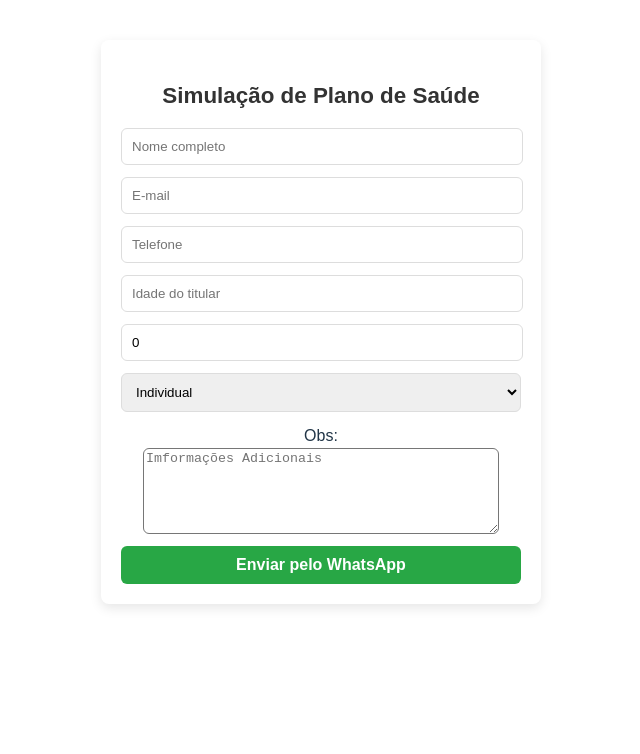
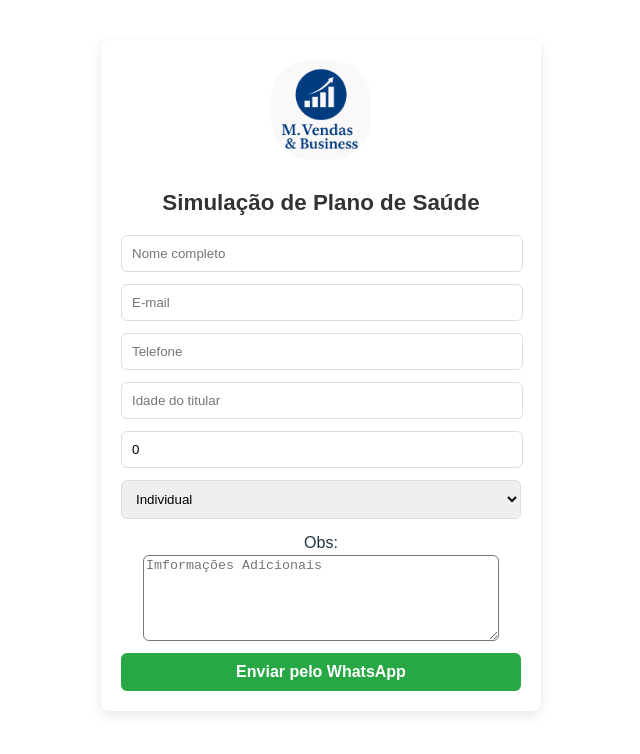
Before and after one commit to rafaelgti79/plano-saude, a React (Vite) app: page / in a window 1280 px wide. Shown: the top 754 px of the page, without its empty margins (319-959 px from the left). Built offline with nearby package versions, Linux system fonts and the light colour scheme.

Commit message:
add Logo

```diff
--- a/src/App.css
+++ b/src/App.css
@@ -67,6 +67,7 @@ input{
 }
 
 .text-obs{
+  text-align: left;
   padding: 10px;
 }
 
--- a/src/App.jsx
+++ b/src/App.jsx
@@ -1,6 +1,8 @@
 import React, { useState } from 'react';
 import jsPDF from 'jspdf';
 import './App.css';
+import Logo from './assets/logomauri.png';
+
 
 export default function PlanoSaudeOrcamento() {
 
@@ -63,6 +65,11 @@ Aguardo retorno.`;
 
   return (
     <div className="form-container">
+
+      <div>
+        <img className='logo' src={Logo} alt="logo" />
+      </div>
+
       <h2>Simulação de Plano de Saúde</h2>
 
       <form
--- a/src/index.css
+++ b/src/index.css
@@ -68,3 +68,10 @@ button:focus-visible {
     background-color: #f9f9f9;
   }
 }
+
+.logo{
+   width: 100px; /* Define a largura da imagem como 300 pixels */
+  height: 100px; /* Define a altura da imagem como 200 pixels */
+ border-radius: 40px;
+
+}
```
Also changed, not shown: src/assets/logomauri.png (added).
